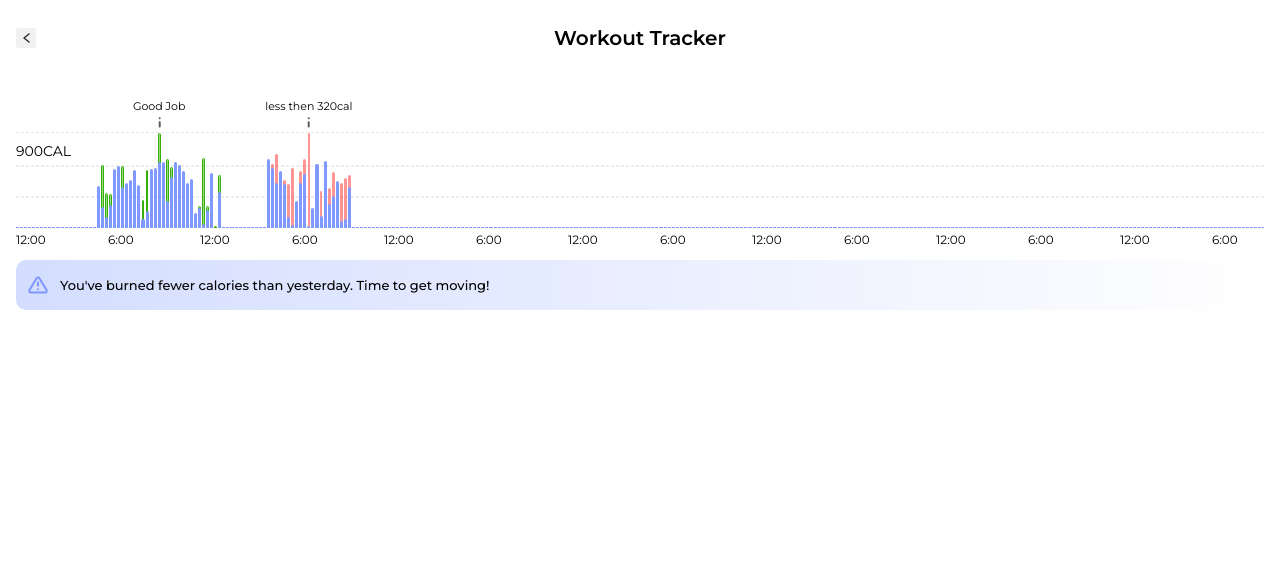
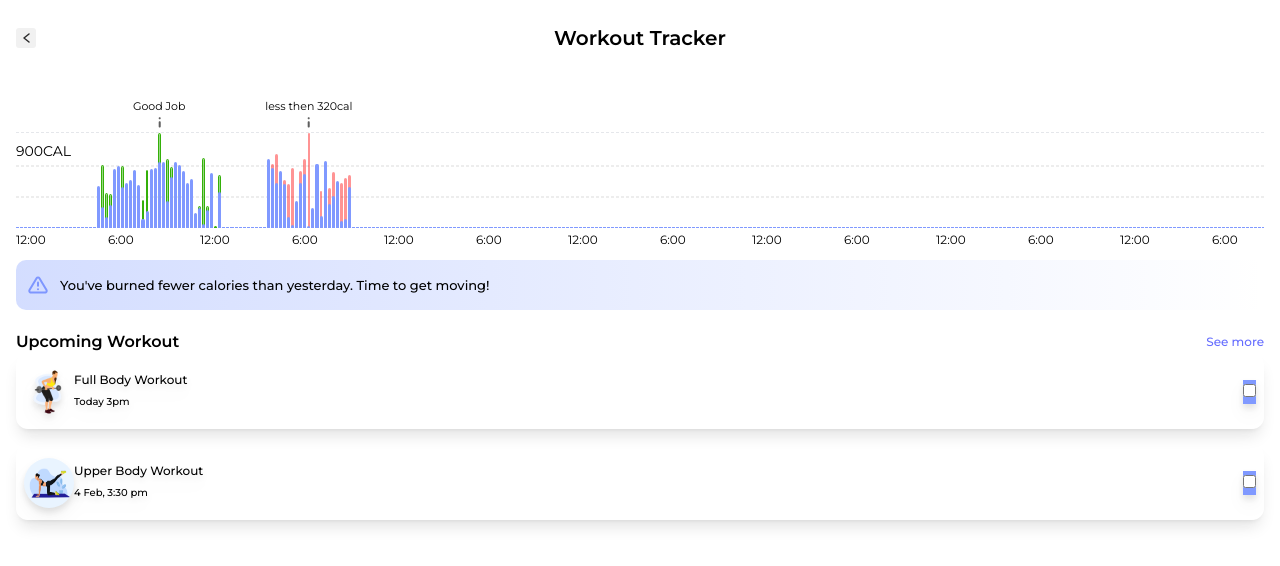
Before and after one commit to vaishnow/dacoid-fitness-preview, a React (Vite) app: page /progress-tracker in a window 1280 px wide. Shown: the top 566 px of the page. Built offline with nearby package versions, Linux system fonts and the light colour scheme.

Commit message:
create upcoming workouts section

```diff
--- /dev/null
+++ b/src/components/Switch.tsx
@@ -0,0 +1,14 @@
+type Props = { accentColor?: string; enabled?: boolean; className?: string };
+
+const Switch = ({ className }: Props) => {
+
+  return (
+    <label className={`bg-[#8099FF] ${className}`}>
+      <input
+        type="checkbox"
+        className='before:bg-white after:bg-white'
+      />
+    </label>
+  );
+};
+export default Switch;
--- /dev/null
+++ b/src/components/Upcoming.tsx
@@ -0,0 +1,36 @@
+import { Link } from "react-router-dom";
+import fullBody from "../assets/fullbody.png";
+import upperBody from "../assets/upperbody.png";
+import UpcomingWorkout from "./UpcomingWorkout";
+
+const Upcoming = () => {
+  const workouts = [
+    {
+      img: fullBody,
+      title: "Full Body Workout",
+      time: "Today 3pm",
+    },
+    {
+      img: upperBody,
+      title: "Upper Body Workout",
+      time: "4 Feb, 3:30 pm",
+    },
+  ];
+
+  return (
+    <div className="my-5">
+      <div className="flex justify-between items-center">
+        <h2 className="font-semibold ">Upcoming Workout</h2>
+        <Link to="#" className="to-gray-100 text-xs">
+          See more
+        </Link>
+      </div>
+      <div className="flex-col space-y-4">
+        {workouts.map(({ img, time, title }) => (
+          <UpcomingWorkout key={title} img={img} title={title} time={time} />
+        ))}
+      </div>
+    </div>
+  );
+};
+export default Upcoming;
--- /dev/null
+++ b/src/components/UpcomingWorkout.tsx
@@ -0,0 +1,16 @@
+import Switch from "./Switch";
+
+type Props = { title: string; img: string; time: string };
+const UpcomingWorkout = ({ title, img, time }: Props) => {
+  return (
+    <div className="h-[75px] flex items-center p-2 shadow-lg drop-shadow-lg rounded-xl ">
+      <img src={img} alt={title} className="size-[50px] rounded-full" />
+      <div className="flex-grow">
+        <h3 className="text-xs font-medium">{title}</h3>
+        <span className="text-[10px] font-medium">{time}</span>
+      </div>
+      <Switch />
+    </div>
+  );
+};
+export default UpcomingWorkout;
--- a/src/pages/Progress.tsx
+++ b/src/pages/Progress.tsx
@@ -1,6 +1,7 @@
 import ProgressGraph from "../components/ProgressGraph";
 import chevronL from "../assets/chevron-left.svg";
 import WarningBanner from "../components/WarningBanner";
+import Upcoming from "../components/Upcoming";
 
 const Progress = () => {
   return (
@@ -9,6 +10,7 @@ const Progress = () => {
       <h1 className="font-semibold text-xl mb-20 text-center">Workout Tracker</h1>
       <ProgressGraph/>
       <WarningBanner/>
+      <Upcoming/>
     </main>
   );
 };
```
Also changed, not shown: src/components/Switch.module.css (added, +77 -0 lines).
